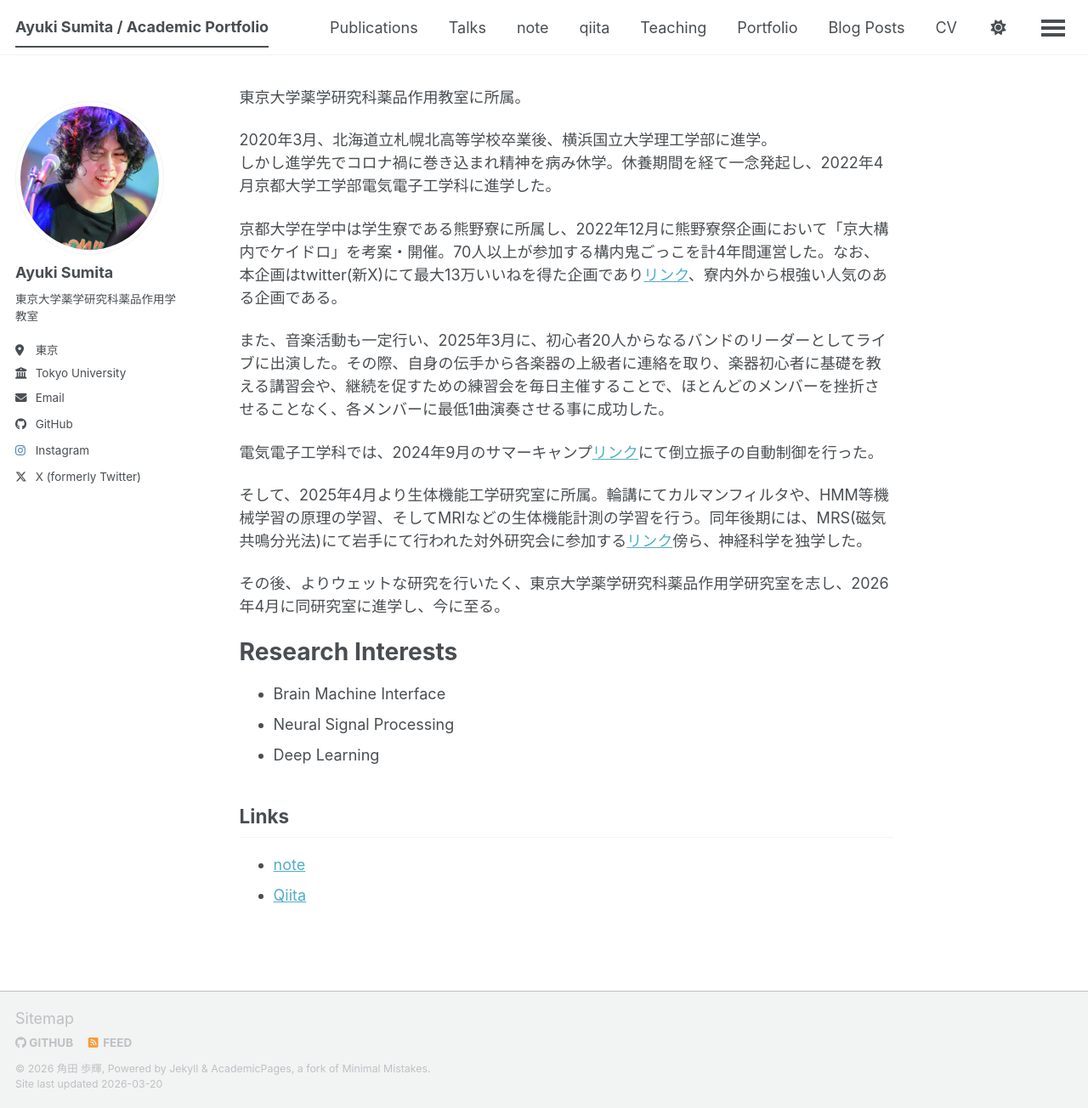
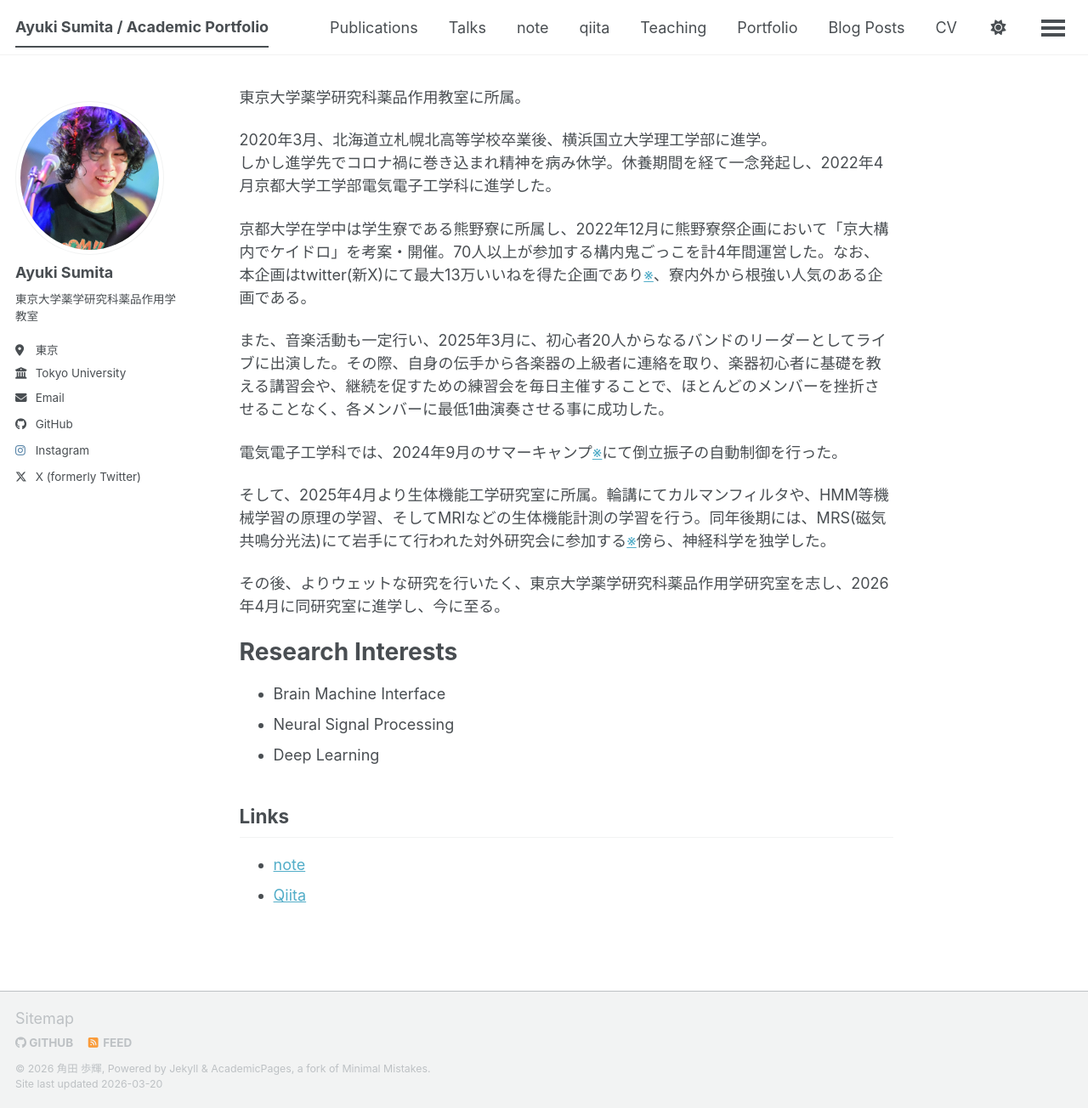
Before and after one commit to SumitaA3/SumitaA3.github.io, a Jekyll site: the page built from index.md, in a window 1280 px wide and 1304 px high. Shown: the whole window at 85% size. Built offline with Jekyll 4.4.1, drawn with Linux system fonts in a browser that asks for light colours; a script bundle is joined from its source files by our own code; library files that are not in the unit come from our copies.

Commit message:
Update index.md

```diff
--- a/index.md
+++ b/index.md
@@ -8,13 +8,13 @@
 2020年3月、北海道立札幌北高等学校卒業後、横浜国立大学理工学部に進学。
 しかし進学先でコロナ禍に巻き込まれ精神を病み休学。休養期間を経て一念発起し、2022年4月京都大学工学部電気電子工学科に進学した。
 
-京都大学在学中は学生寮である熊野寮に所属し、2022年12月に熊野寮祭企画において「京大構内でケイドロ」を考案・開催。70人以上が参加する構内鬼ごっこを計4年間運営した。なお、本企画はtwitter(新X)にて最大13万いいねを得た企画であり[リンク](https://x.com/AS_Moonr/status/1862138274560852234?s=20)、寮内外から根強い人気のある企画である。
+京都大学在学中は学生寮である熊野寮に所属し、2022年12月に熊野寮祭企画において「京大構内でケイドロ」を考案・開催。70人以上が参加する構内鬼ごっこを計4年間運営した。なお、本企画はtwitter(新X)にて最大13万いいねを得た企画であり[※](https://x.com/AS_Moonr/status/1862138274560852234?s=20)、寮内外から根強い人気のある企画である。
 
 また、音楽活動も一定行い、2025年3月に、初心者20人からなるバンドのリーダーとしてライブに出演した。その際、自身の伝手から各楽器の上級者に連絡を取り、楽器初心者に基礎を教える講習会や、継続を促すための練習会を毎日主催することで、ほとんどのメンバーを挫折させることなく、各メンバーに最低1曲演奏させる事に成功した。
 
-電気電子工学科では、2024年9月のサマーキャンプ[リンク](https://www.s-ee.t.kyoto-u.ac.jp/ja/summercamp/inv-pendulum/2024_sc3/report)にて倒立振子の自動制御を行った。
+電気電子工学科では、2024年9月のサマーキャンプ[※](https://www.s-ee.t.kyoto-u.ac.jp/ja/summercamp/inv-pendulum/2024_sc3/report)にて倒立振子の自動制御を行った。
 
-そして、2025年4月より生体機能工学研究室に所属。輪講にてカルマンフィルタや、HMM等機械学習の原理の学習、そしてMRIなどの生体機能計測の学習を行う。同年後期には、MRS(磁気共鳴分光法)にて岩手にて行われた対外研究会に参加する[リンク](https://ieej.bookpark.ne.jp/products/ieej-20251215x14301)傍ら、神経科学を独学した。
+そして、2025年4月より生体機能工学研究室に所属。輪講にてカルマンフィルタや、HMM等機械学習の原理の学習、そしてMRIなどの生体機能計測の学習を行う。同年後期には、MRS(磁気共鳴分光法)にて岩手にて行われた対外研究会に参加する[※](https://ieej.bookpark.ne.jp/products/ieej-20251215x14301)傍ら、神経科学を独学した。
 
 その後、よりウェットな研究を行いたく、東京大学薬学研究科薬品作用学研究室を志し、2026年4月に同研究室に進学し、今に至る。
 # Research Interests
```
